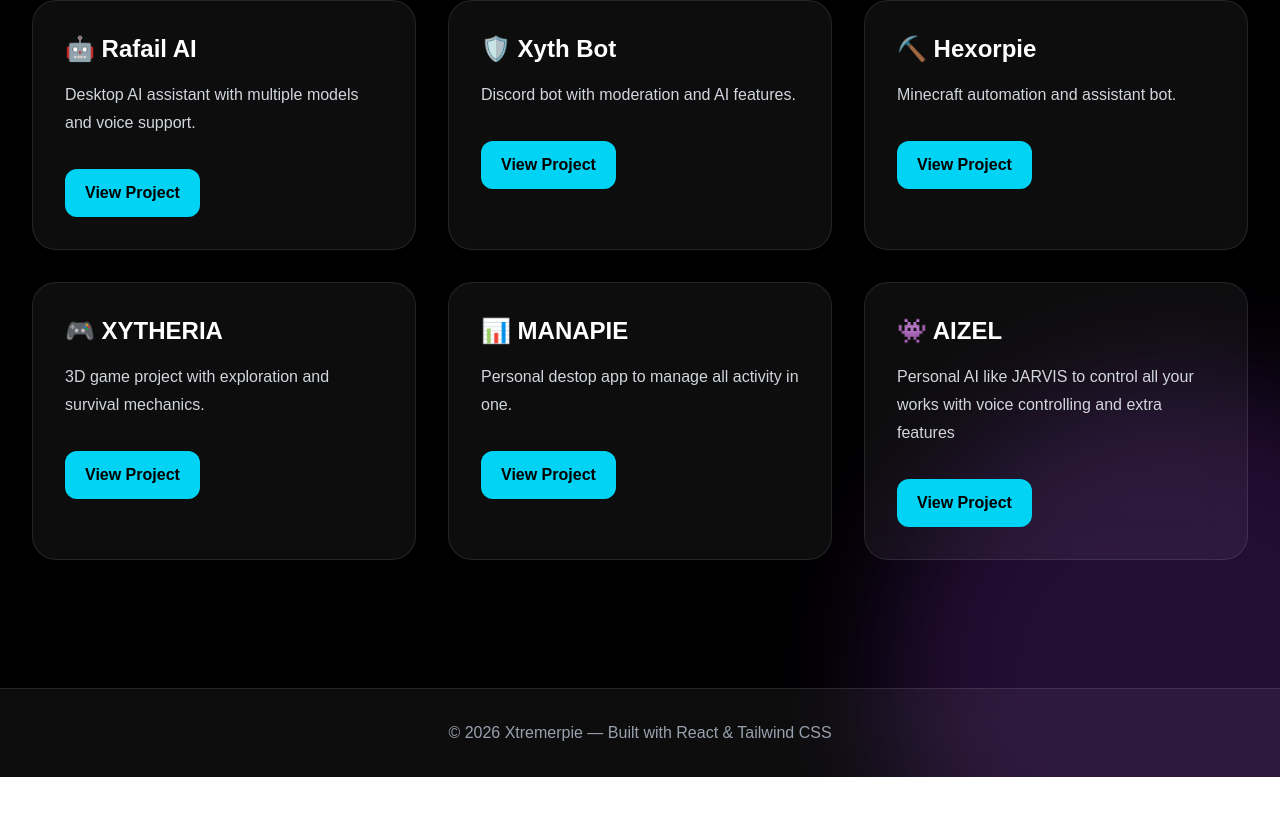
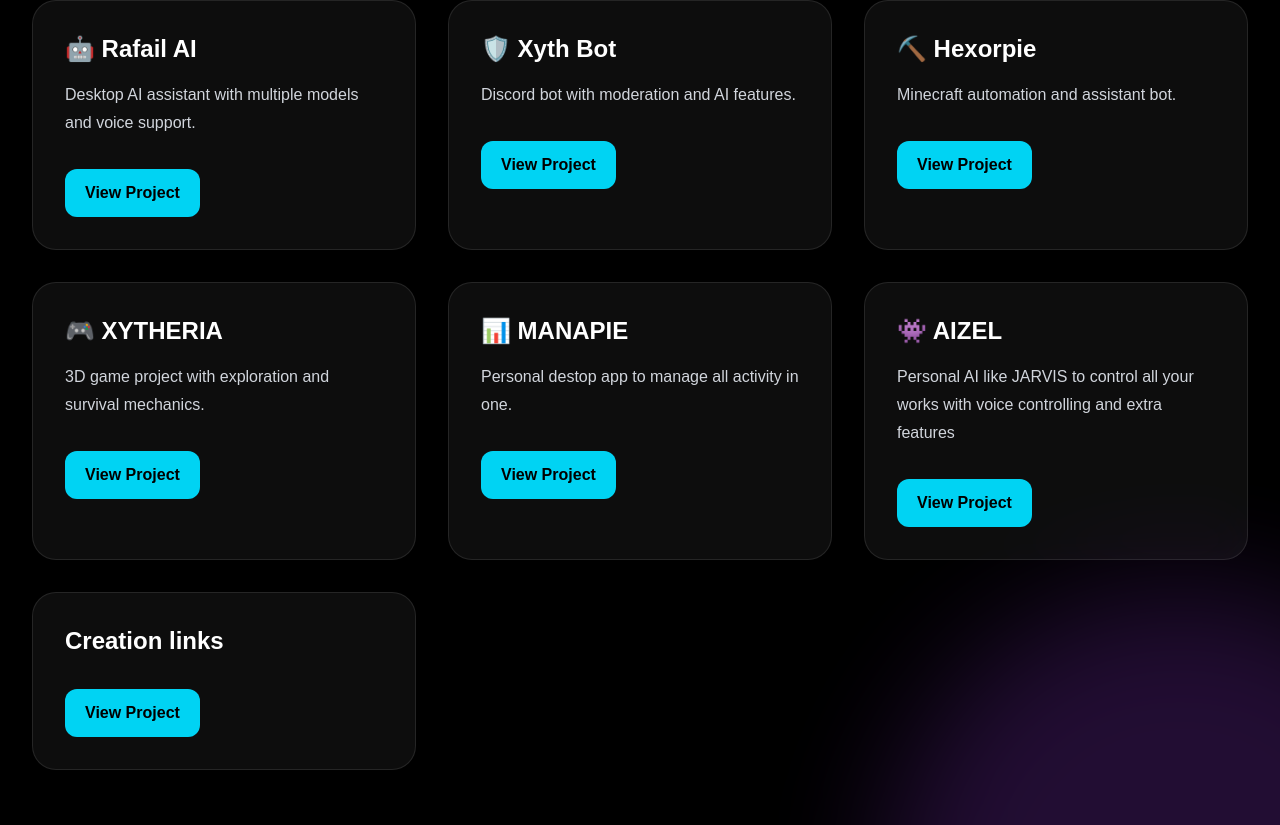
Before and after one commit to Xtremerpie/Xtremerpie-portfolio, a Next.js app: page / in a window 1280 px wide. Shown: the part 1972-2797 px from the top of the page. Before the commit the page ends 2749 px from the top, so only its background shows below. Built offline with nearby package versions, Linux system fonts and the light colour scheme.

Commit message:
Update page.tsx

```diff
--- a/app/page.tsx
+++ b/app/page.tsx
@@ -29,6 +29,11 @@
       title: '👾 AIZEL',
       desc: 'Personal AI like JARVIS to control all your works with voice controlling and extra features',
       link: 'https://github.com/Xtremerpie',
+    },
+    {
+      title: 'Creation links',
+      link: 'https://turbodrift-gold.vercel.app/',
+      link: 'https://hillclimb-rose.vercel.app/',
     },
   ];
 
```
